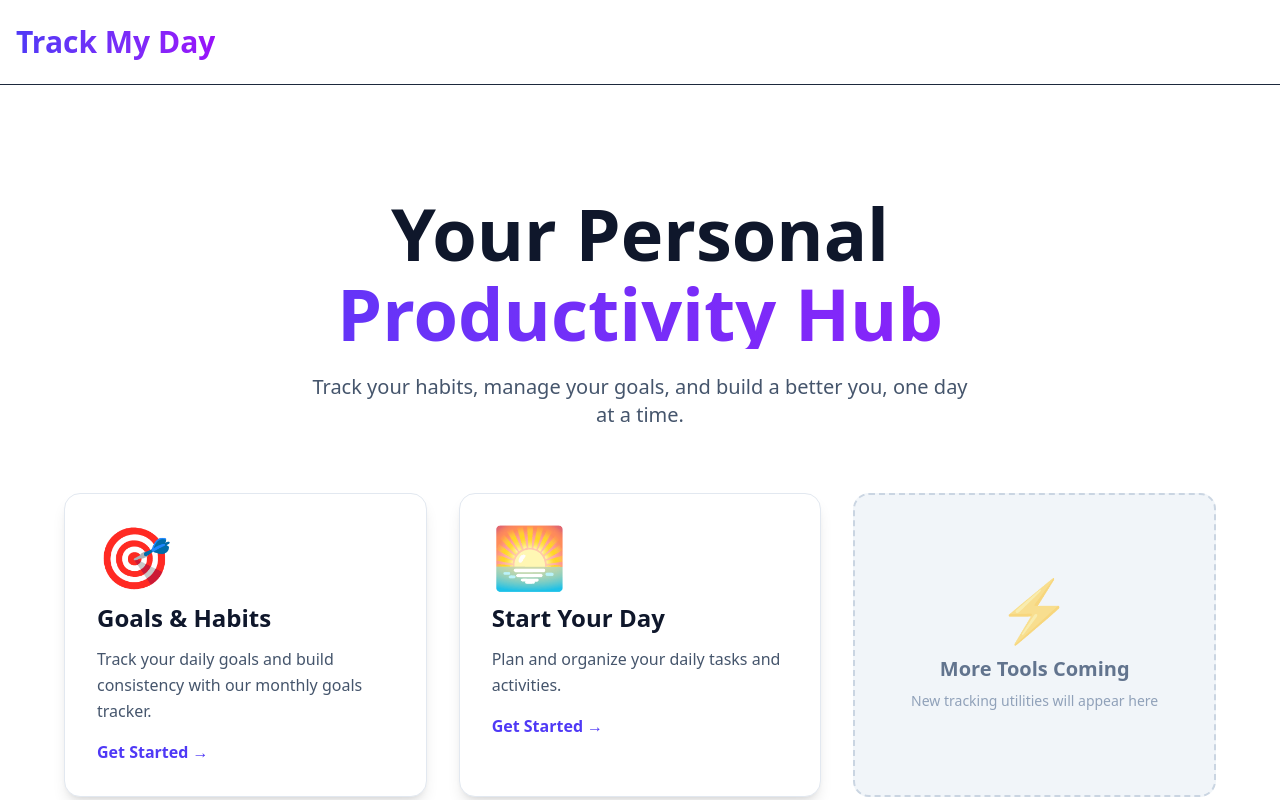
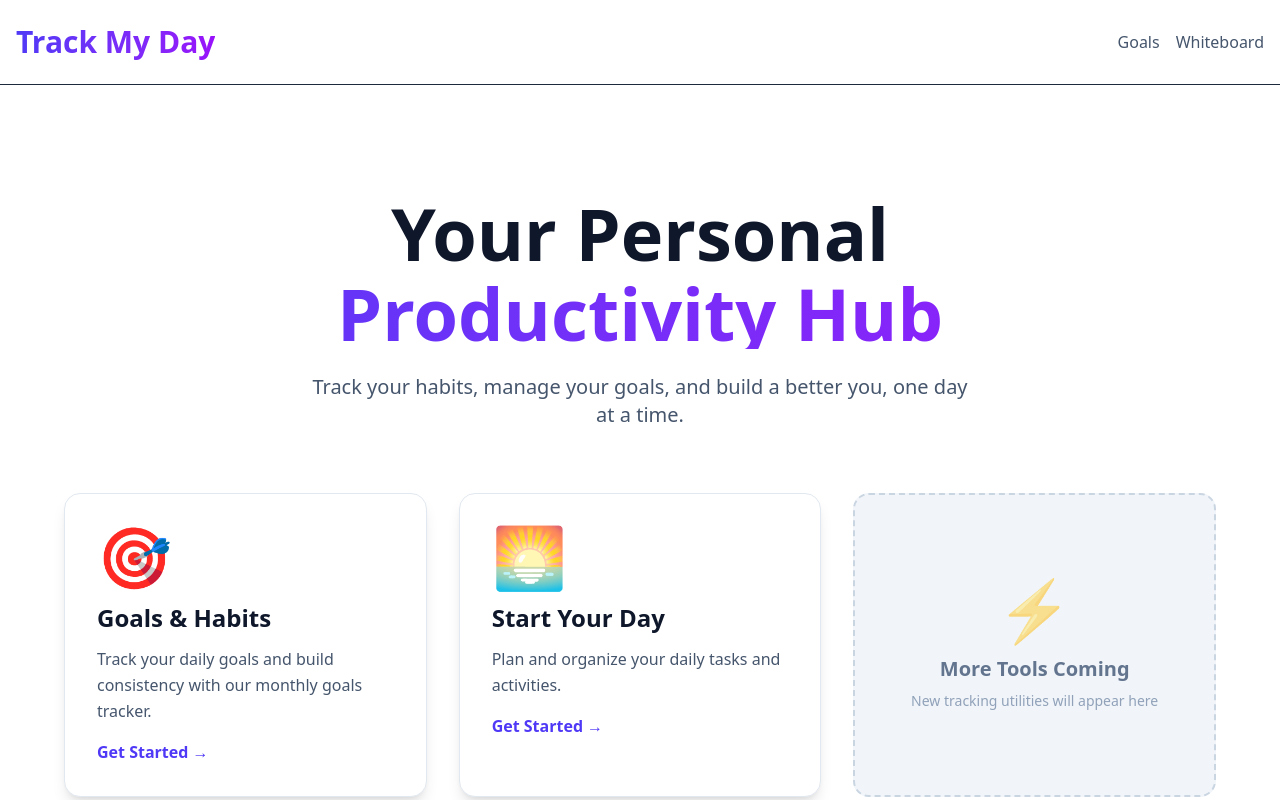
Before and after one commit to trackmyday/trackmyday.github.io, a Next.js app: page / in a window 1280 px wide. Shown: the top 800 px of the page. Built offline with nearby package versions, Linux system fonts and the light colour scheme.

Commit message:
whiteboard app added

```diff
--- a/app/components/Header.tsx
+++ b/app/components/Header.tsx
@@ -11,7 +11,13 @@ export const Header = () => {
             Track My Day
           </h1>
         </Link>
-        {/* <ThemeToggle /> */}
+        <div className="flex items-center gap-4">
+          <nav className="flex items-center gap-4">
+            <Link href="/goals" className="text-slate-600 dark:text-slate-300 hover:text-indigo-600 dark:hover:text-cyan-400">Goals</Link>
+            <Link href="/whiteboard" className="text-slate-600 dark:text-slate-300 hover:text-indigo-600 dark:hover:text-cyan-400">Whiteboard</Link>
+          </nav>
+          {/* <ThemeToggle /> */}
+        </div>
       </div>
     </header>
   );
--- /dev/null
+++ b/app/whiteboard/Whiteboard.tsx
@@ -0,0 +1,12 @@
+'use client'
+
+import { Tldraw } from 'tldraw'
+import 'tldraw/tldraw.css'
+
+export default function Whiteboard() {
+  return (
+    <div className="w-full h-[70vh]">
+      <Tldraw />
+    </div>
+  )
+}
--- /dev/null
+++ b/app/whiteboard/page.tsx
@@ -0,0 +1,11 @@
+import type { Metadata } from "next";
+import Whiteboard from "./Whiteboard";
+
+export const metadata: Metadata = {
+  title: "Whiteboard | Track My Day",
+  description: "A collaborative whiteboard for your ideas.",
+};
+
+export default function WhiteboardPage() {
+  return <Whiteboard />;
+}
--- a/package.json
+++ b/package.json
@@ -11,7 +11,8 @@
   "dependencies": {
     "react": "19.1.0",
     "react-dom": "19.1.0",
-    "next": "15.5.9"
+    "next": "15.5.9",
+    "tldraw": "^2.1.4"
   },
   "devDependencies": {
     "typescript": "^5",
```
Also changed, not shown: 1 other file (tests, documents, lock files or other folders).
